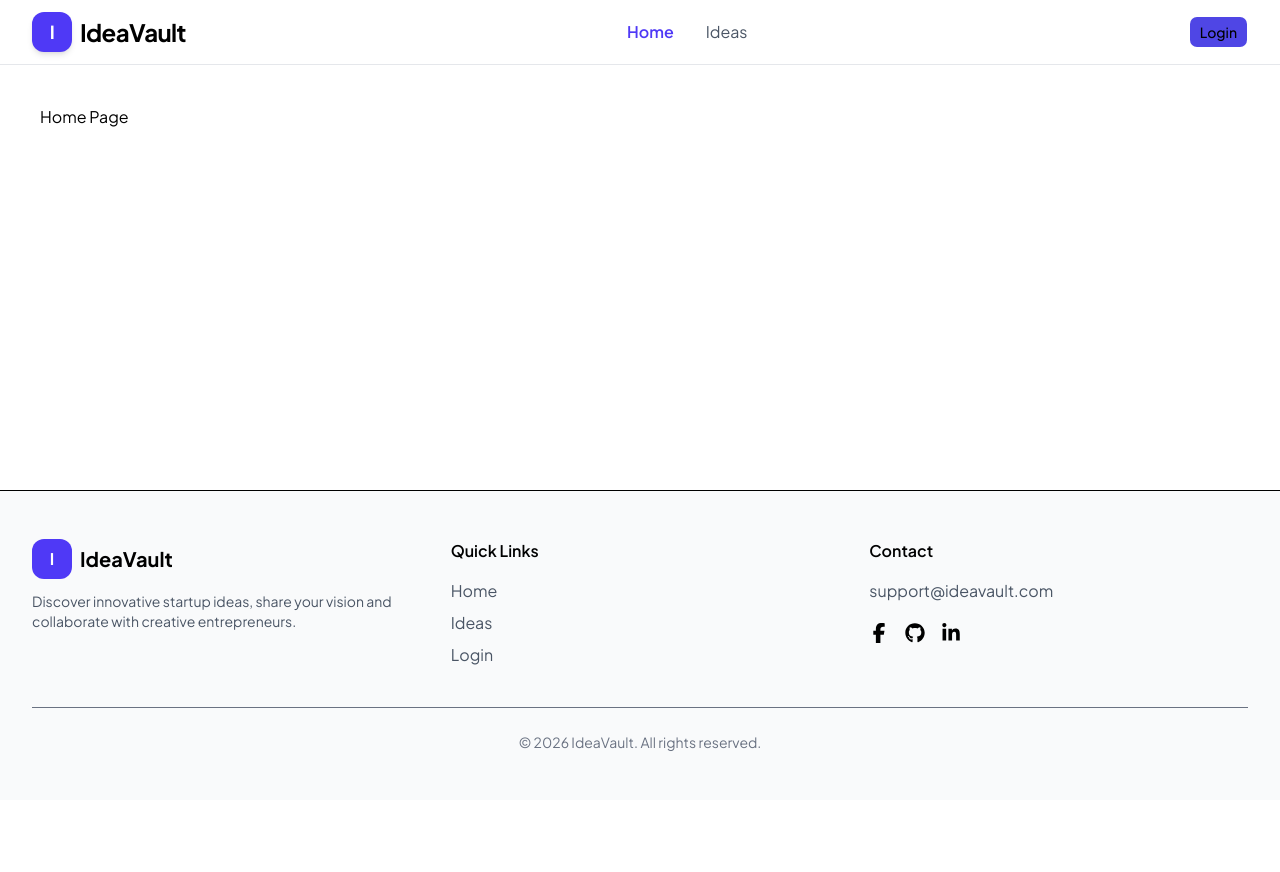
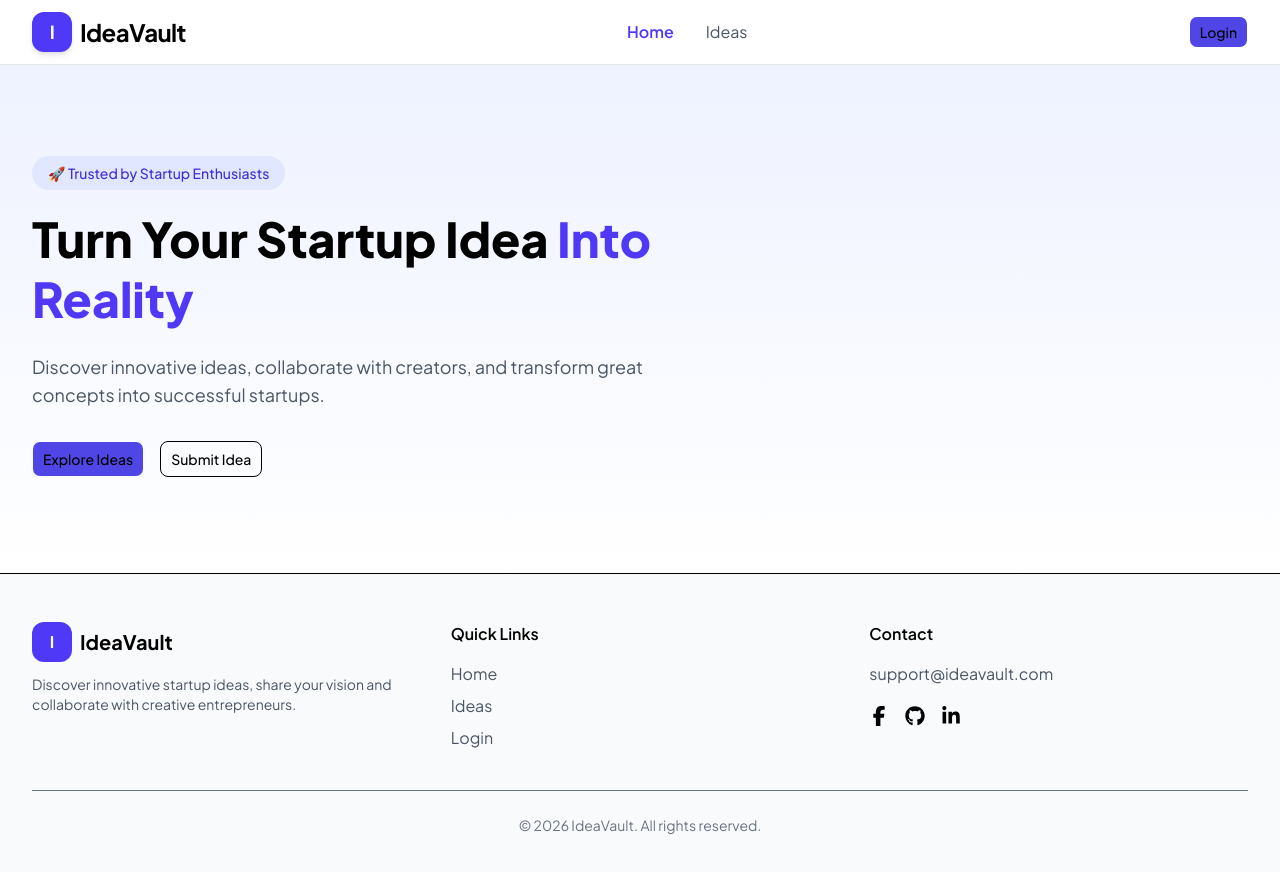
Before and after one commit to Arif7991/idea-vault-client, a Next.js app: page / in a window 1280 px wide. Shown: the top 872 px of the page. Before the commit the page ends 800 px from the top, so only its background shows below. Built offline with nearby package versions, Linux system fonts and the light colour scheme.

Commit message:
Create hero section

```diff
--- a/src/app/(main)/page.jsx
+++ b/src/app/(main)/page.jsx
@@ -1,7 +1,9 @@
+import Hero from "@/components/home/Hero";
+
 export default function Home() {
   return (
-    <div className="p-10">
-      Home Page
-    </div>
+    <main>
+      <Hero />
+    </main>
   );
 }
--- /dev/null
+++ b/src/components/home/Hero.jsx
@@ -0,0 +1,53 @@
+import Link from "next/link";
+import { Button } from "@/components/ui/button";
+
+export default function Hero() {
+  return (
+    <section className="bg-gradient-to-b from-indigo-50 to-white">
+      <div className="container py-24">
+
+        <div className="max-w-3xl">
+
+          <span className="rounded-full bg-indigo-100 px-4 py-2 text-sm font-medium text-indigo-700">
+            🚀 Trusted by Startup Enthusiasts
+          </span>
+
+          <h1 className="mt-6 text-5xl font-extrabold leading-tight">
+            Turn Your Startup Idea
+            <span className="text-indigo-600">
+              {" "}Into Reality
+            </span>
+          </h1>
+
+          <p className="mt-6 max-w-2xl text-lg text-gray-600">
+            Discover innovative ideas, collaborate with
+            creators, and transform great concepts into
+            successful startups.
+          </p>
+
+          <div className="mt-8 flex gap-4">
+
+            <Button asChild size="lg">
+              <Link href="/ideas">
+                Explore Ideas
+              </Link>
+            </Button>
+
+            <Button
+              asChild
+              variant="outline"
+              size="lg"
+            >
+              <Link href="/dashboard/add-idea">
+                Submit Idea
+              </Link>
+            </Button>
+
+          </div>
+
+        </div>
+
+      </div>
+    </section>
+  );
+}
```
